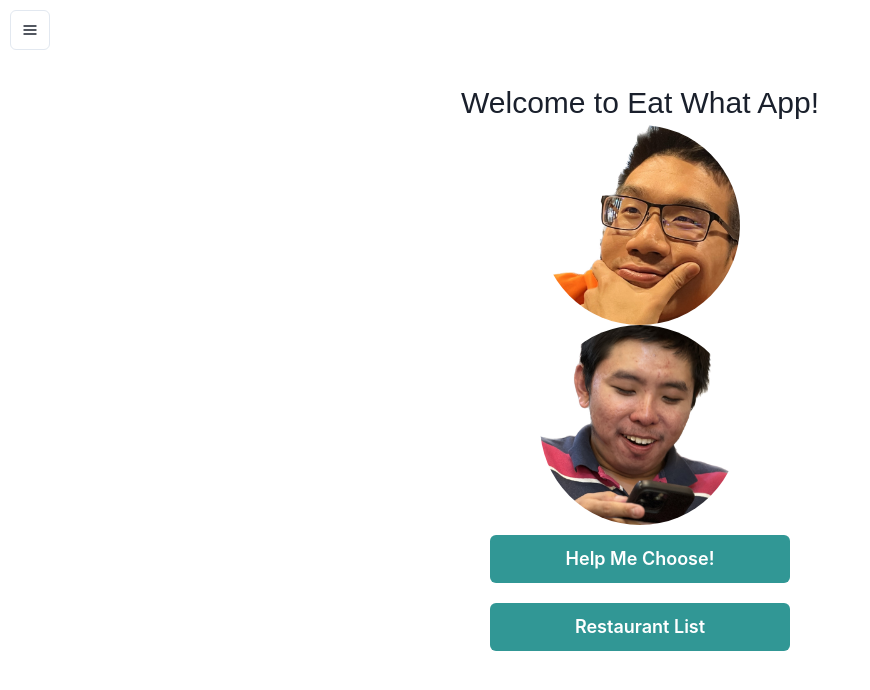
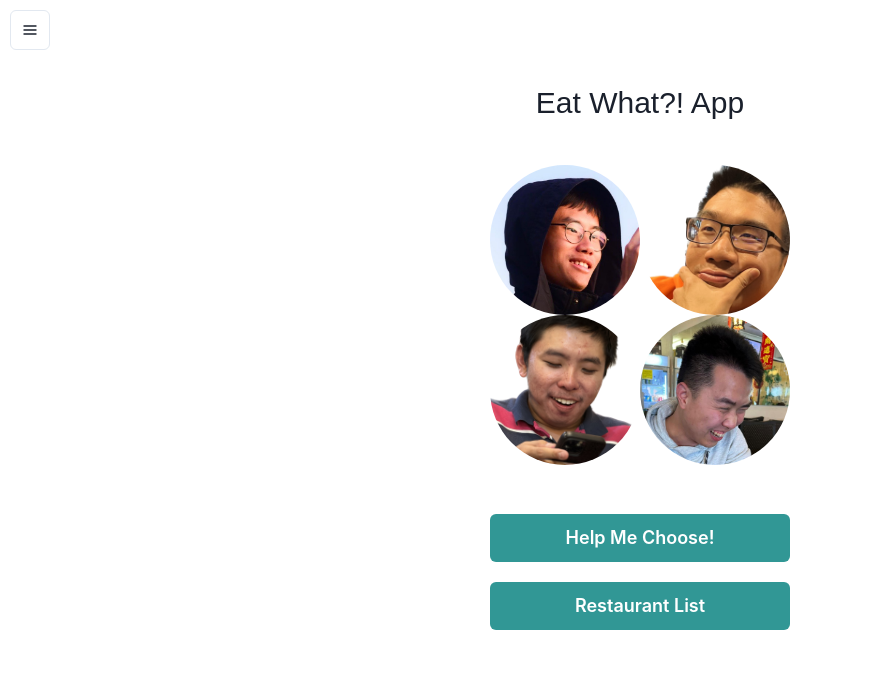
Before and after one commit to NikuPAN/eat-what-app, a React (Create React App) app: page / in a window 1280 px wide. Shown: the top 690 px of the page, without its empty margins (0-870 px from the left). Built offline with nearby package versions, Linux system fonts and the light colour scheme.

Commit message:
Added two new stars to our app. Except myself lol

```diff
--- a/src/components/Home.js
+++ b/src/components/Home.js
@@ -1,25 +1,34 @@
 import React from 'react';
 import { Link } from 'react-router-dom';
-import { Text, Button, Image, Box } from '@chakra-ui/react'
+import { Text, Button, Image, Box, Flex } from '@chakra-ui/react'
 
 import '../App.css';
 
-const Home = () => (
+const Home = () => {
+	const imagesPath = [
+		['./evo.jpg', './timmy.jpg'],
+		['./dicky.jpg', './lance.jpg'],
+	];
+
+	return (
 		<div className="container">
-    <Text fontSize="3xl">Welcome to Eat What App!</Text>
+			<Text fontSize="3xl">Eat What?! App</Text>
+			<Box boxSize={50}></Box>
+			<Box align="center" className="rotate-image-reverse">
+			{imagesPath.map((row, rowIndex) => (
+				<Flex direction="row" key={rowIndex}>
+					{row.map((image, imageIndex) => (
 						<Image
-			className='rotate-image'
-			borderRadius='full'
-			boxSize='200px'
-			src='./timmy.jpg'
+							key={imageIndex}
+							className="rotate-image"
+							borderRadius="full"
+							boxSize="150px"
+							src={image}
 						/>
-		<Box boxSize={20}></Box>
-		<Image
-			className='rotate-image-reverse'
-			borderRadius='full'
-			boxSize='200px'
-			src='./dicky.jpg'
-    />
+					))}
+				</Flex>
+			))}
+		</Box>
 			<Box boxSize={50}></Box>
 			<Link to="/random">
 				<Button width="300px" colorScheme="teal" size='lg'>Help Me Choose!</Button>
@@ -29,5 +38,6 @@ const Home = () => (
 			</Link>
 		</div>
 	);
+};
 
 export default Home;
```
Also changed, not shown: public/evo.jpg (added), public/lance.jpg (added). Lines whose indentation alone changed are shown as unchanged.
